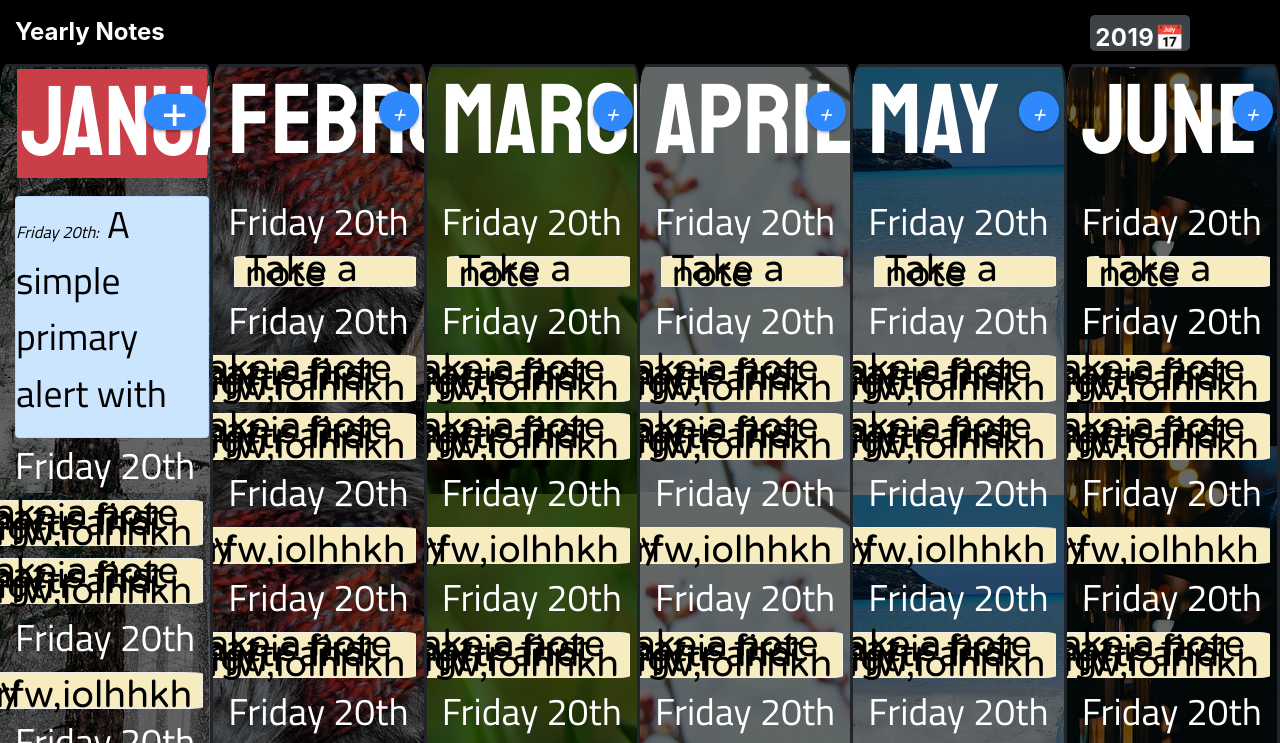
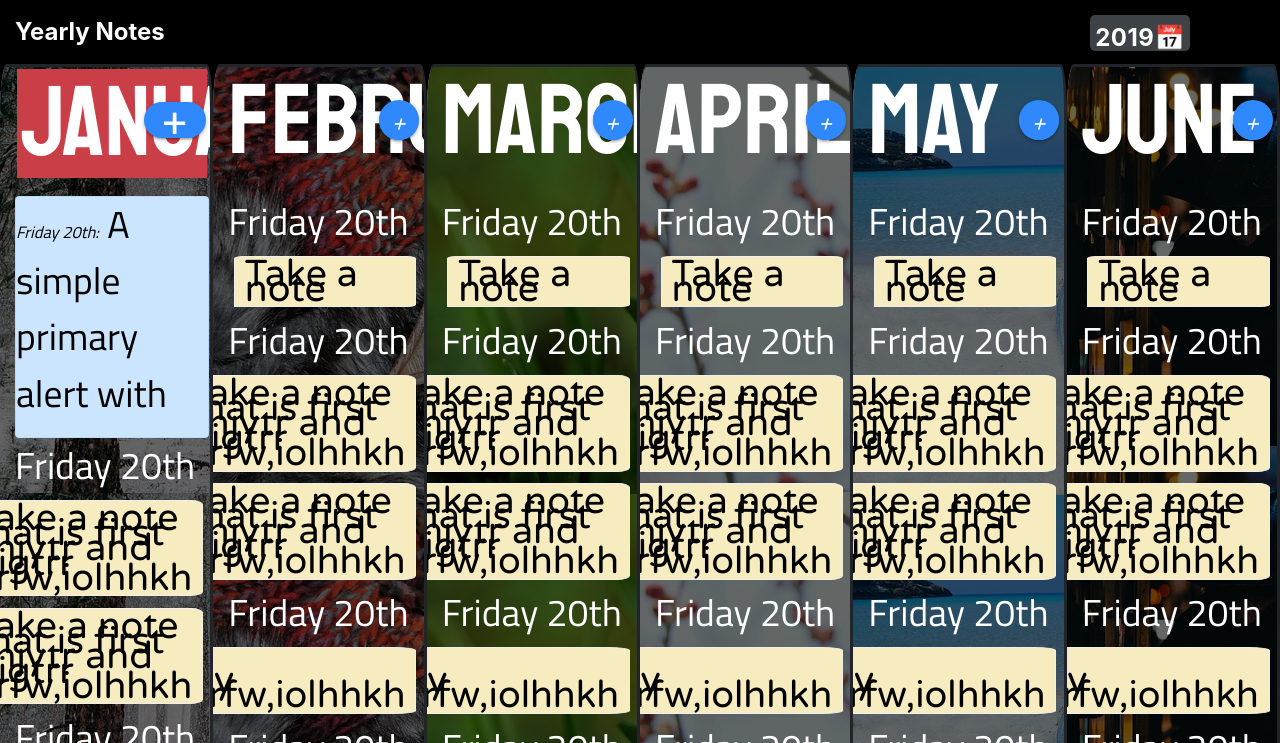
Before and after one commit to sspkraju/Yearly-Notes, a plain HTML site: page index.html in a window 1280 px wide. Shown: the top 743 px of the page. Drawn offline with nearby package versions, Linux system fonts and the light colour scheme.

Commit message:
Update styles.css

```diff
--- a/css/styles.css
+++ b/css/styles.css
@@ -93,7 +93,7 @@ p{
 	  margin: 3%;
 	  border: solid 1.5px #EEE;
 	  padding: 5%;
-	  line-height: 5px;
+	  line-height: 15px;
 	  border-radius: 5%;
 	  color: black;
       background: #f6ecbf;
```
